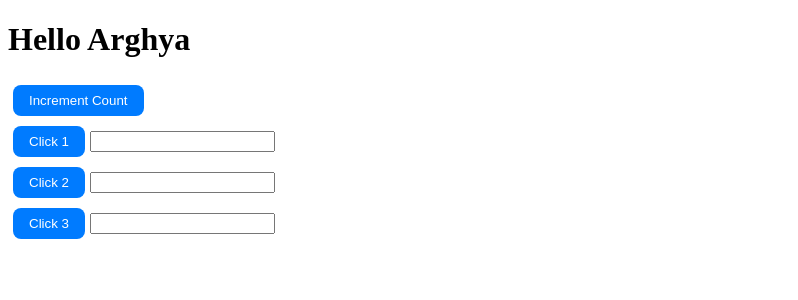
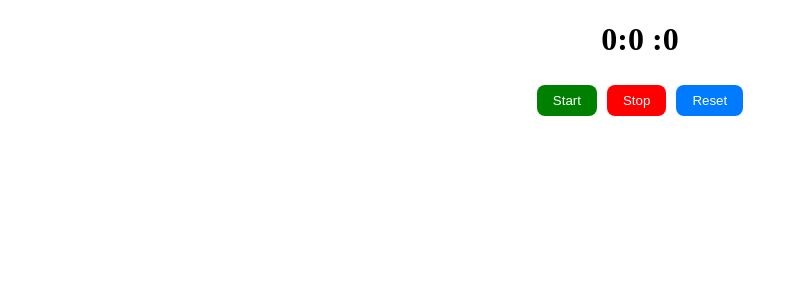
Before and after one commit to Arghya-7/app-learn, a React (Create React App) app: page / in a window 1280 px wide. Shown: the top 300 px of the page, without its empty margins (0-798 px from the left). Built offline with nearby package versions, Linux system fonts and the light colour scheme.

Commit message:
stop watch project

```diff
--- a/src/App.js
+++ b/src/App.js
@@ -15,11 +15,11 @@ import Timer from "./timer/Timer";
 import ComponentA from "./create-context-and-update-context/ComponentA";
 import UseRefUse from "./useRef-usecase/UseRefUse";
 import InputUserRef from "./useRef-usecase/InputUseRef";
+import StopWatch from "./stopwatch/StopWatch";
 function App() {
   return (
     <div className="App">
-      <UseRefUse />
-      <InputUserRef />
+      <StopWatch />
     </div>
   );
 }
--- /dev/null
+++ b/src/stopwatch/StopWatch.jsx
@@ -0,0 +1,47 @@
+import React, {useState, useEffect, useRef} from "react";
+import style from "./stopwatch.module.css";
+function StopWatch(){
+    const [time,setTime] = useState(0);
+    const [running, setRunning] = useState(false);
+    const timeId = useRef(null);
+
+    const handleStartStopWatch = () => {
+        setRunning(true);
+    }
+    const handlePauseStopwatch = () => {
+        setRunning(false);
+    }
+
+    const handleStopStopwatch = () => {
+        setRunning(false);
+        setTime(0);
+    }
+
+
+    useEffect(() => {
+        if(running == true) {
+
+            timeId.current = setInterval(()=>{
+                setTime(time => time + 1);
+            },100);
+        }
+        return () => {clearInterval(timeId.current)};
+    }, [running]);
+
+    const formatTime = () => {
+        return `${parseInt(time / (60 * 60))}:${(parseInt(time / (60))) % 60} :${time % (60)}`
+    }
+    return(<>
+        <center>
+            <h1>{formatTime()}</h1>
+            <div>
+                <button className={style.greenColor} onClick={handleStartStopWatch}>Start</button>
+                <button className={style.redColor} onClick={handlePauseStopwatch}>Stop</button>
+                <button onClick={handleStopStopwatch}>Reset</button>
+            </div>
+
+        </center>
+    </>)
+}
+
+export default StopWatch;
--- /dev/null
+++ b/src/stopwatch/stopwatch.module.css
@@ -0,0 +1,7 @@
+.redColor {
+    background-color: red;
+}
+
+.greenColor {
+    background-color: green;
+}
```
